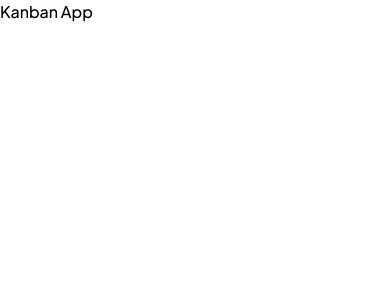
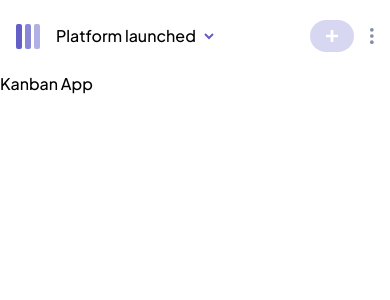
Before and after one commit to PedroEnciso/kanban-app, a React (Vite) app: page / in a window 390 px wide. Shown: the top 300 px of the page. Built offline with nearby package versions, Linux system fonts and the light colour scheme.

Commit message:
light mobile nav

```diff
--- a/src/App.jsx
+++ b/src/App.jsx
@@ -1,6 +1,9 @@
+import Nav from "./components/Nav/Nav";
+
 function App() {
   return (
     <>
+      <Nav />
       <h1 className="">Kanban App</h1>
     </>
   );
--- /dev/null
+++ b/src/components/Nav/Nav.js
@@ -0,0 +1,33 @@
+import logo from "../../assets/logo-mobile.svg";
+import chevronDown from "../../assets/icon-chevron-down.svg";
+import plus from "../../assets/icon-add-task-mobile.svg";
+import ellipses from "../../assets/icon-vertical-ellipsis.svg";
+
+function Nav() {
+  return (
+    <nav className="px-4 py-5 flex justify-between items-center">
+      <div className="flex gap-4">
+        <div>
+          <img src={logo} alt="KanBan logo." />
+        </div>
+        <button className="flex items-center gap-2">
+          <span> Platform launched</span>
+          <img src={chevronDown} alt="View boards." />
+        </button>
+      </div>
+      <div className="flex gap-4 items-center">
+        <button
+          className="bg-mainPurple hover:bg-mainPurpleHover disabled:bg-mainPurple/25 px-4 py-2.5 rounded-2xl"
+          disabled
+        >
+          <img src={plus} alt="Add a task." />
+        </button>
+        <button className="w-[4px] h-[16px] sm:w-auto sm:h-auto">
+          <img src={ellipses} alt="" className="w-full" />
+        </button>
+      </div>
+    </nav>
+  );
+}
+
+export default Nav;
```
